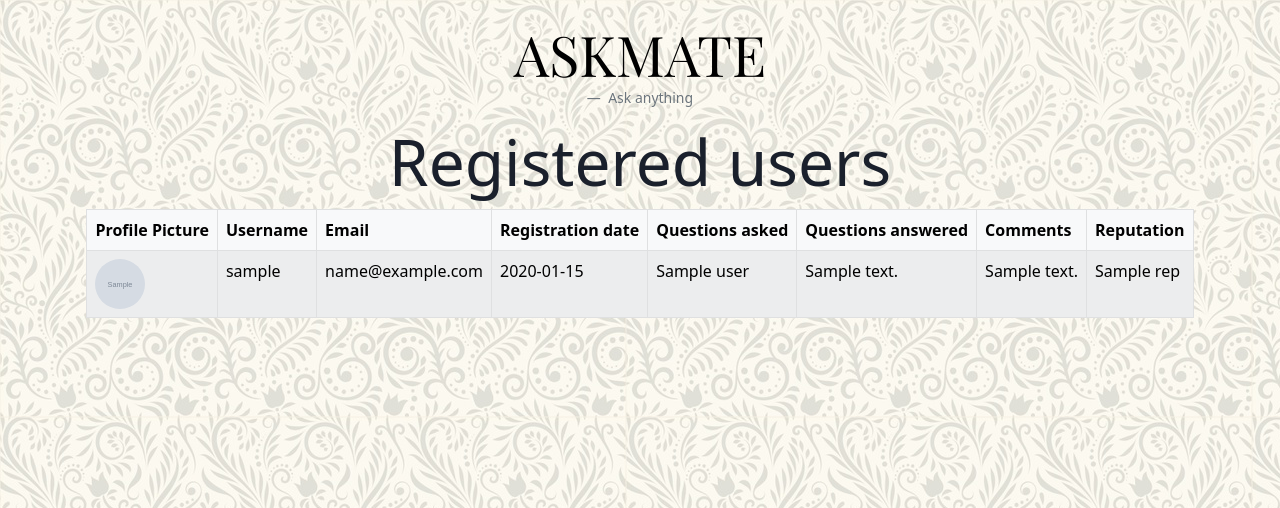
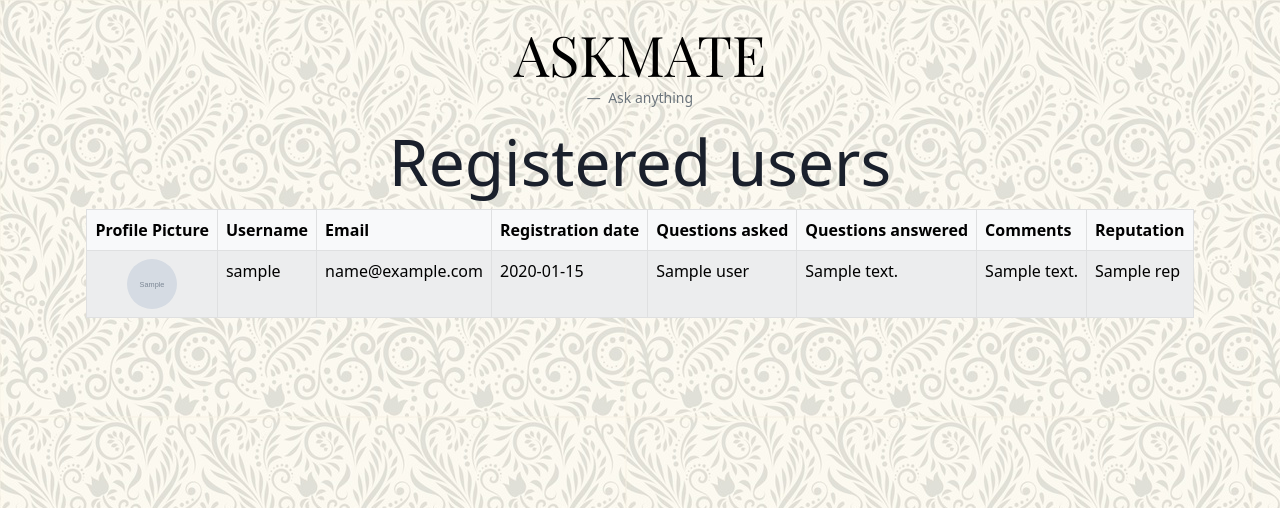
Before and after one commit to csabika98/AskMate, a Flask app: page /users in a window 1280 px wide. Shown: the top 508 px of the page. Run offline with Flask 2, Linux system fonts and the light colour scheme; grey boxes marked "Sample" are stand-in pictures; a database or web service that is not in the repository returns one stand-in record (values such as "Sample title"); some libraries are stand-ins or nearby versions.

Commit message:
center images

```diff
--- a/templates/users.html
+++ b/templates/users.html
@@ -27,7 +27,7 @@
             <tbody>
                 {%for item in list_users%}
             <tr>
-                <td><img  src="/static/images/{{item.image}}" class="rounded-circle" width="50" height="50"/></td>
+                <td class="text-center"><img  src="/static/images/{{item.image}}" class="rounded-circle" width="50" height="50"/></td>
                 <td>{{item.username}}</td>
                 <td>{{item.email}}</td>
                 <td>{{item.regdate}}</td>
```
